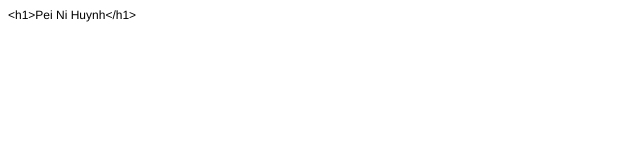
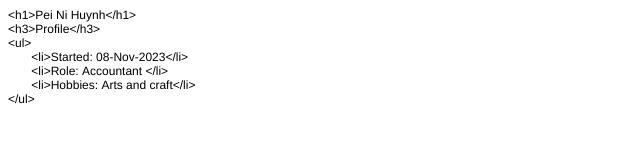
Before and after one commit to Coder20111158/Coder20111158.github.io, a plain HTML site: page index.html in a window 1280 px wide. Shown: the whole page, without its empty margins (0-640 px from the left). Drawn offline with Linux system fonts and the light colour scheme.

Commit message:
Updated my profile

```diff
--- a/index.html
+++ b/index.html
@@ -7,10 +7,17 @@
   <meta name="Generator" content="Cocoa HTML Writer">
   <meta name="CocoaVersion" content="2299">
   <style type="text/css">
-    p.p1 {margin: 0.0px 0.0px 0.0px 0.0px; font: 12.0px Helvetica}
+    p.p1 {margin: 0.0px 0.0px 0.0px 0.0px; font: 12.0px Helvetica; color: #000000; -webkit-text-stroke: #000000}
+    span.s1 {font-kerning: none}
   </style>
 </head>
 <body>
-<p class="p1">&lt;h1&gt;Pei Ni Huynh&lt;/h1&gt;</p>
+<p class="p1"><span class="s1">&lt;h1&gt;Pei Ni Huynh&lt;/h1&gt;</span></p>
+<p class="p1"><span class="s1">&lt;h3&gt;Profile&lt;/h3&gt;</span></p>
+<p class="p1"><span class="s1">&lt;ul&gt;</span></p>
+<p class="p1"><span class="s1"><span class="Apple-converted-space">       </span>&lt;li&gt;Started: 08-Nov-2023&lt;/li&gt;</span></p>
+<p class="p1"><span class="s1"><span class="Apple-converted-space">       </span>&lt;li&gt;Role: Accountant &lt;/li&gt;</span></p>
+<p class="p1"><span class="s1"><span class="Apple-converted-space">       </span>&lt;li&gt;Hobbies: Arts and craft&lt;/li&gt;</span></p>
+<p class="p1"><span class="s1">&lt;/ul&gt;</span></p>
 </body>
 </html>
```
